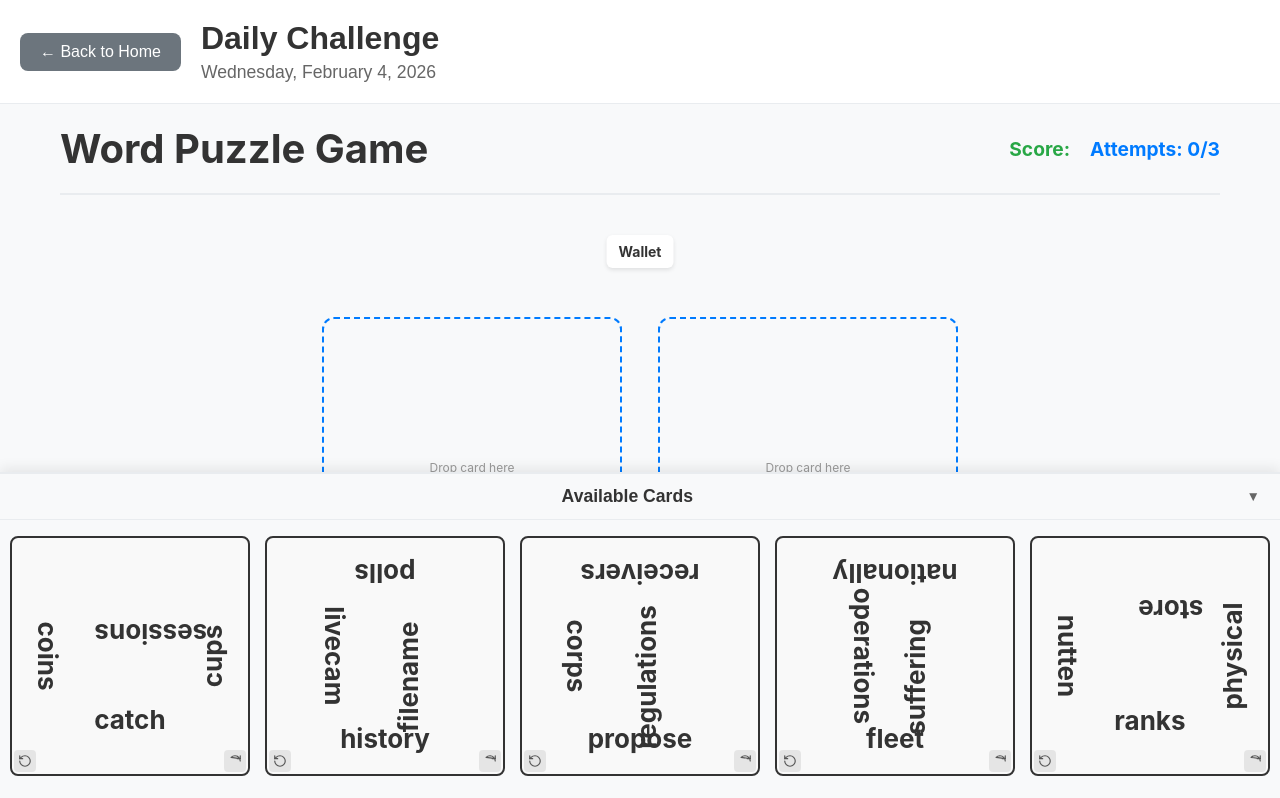
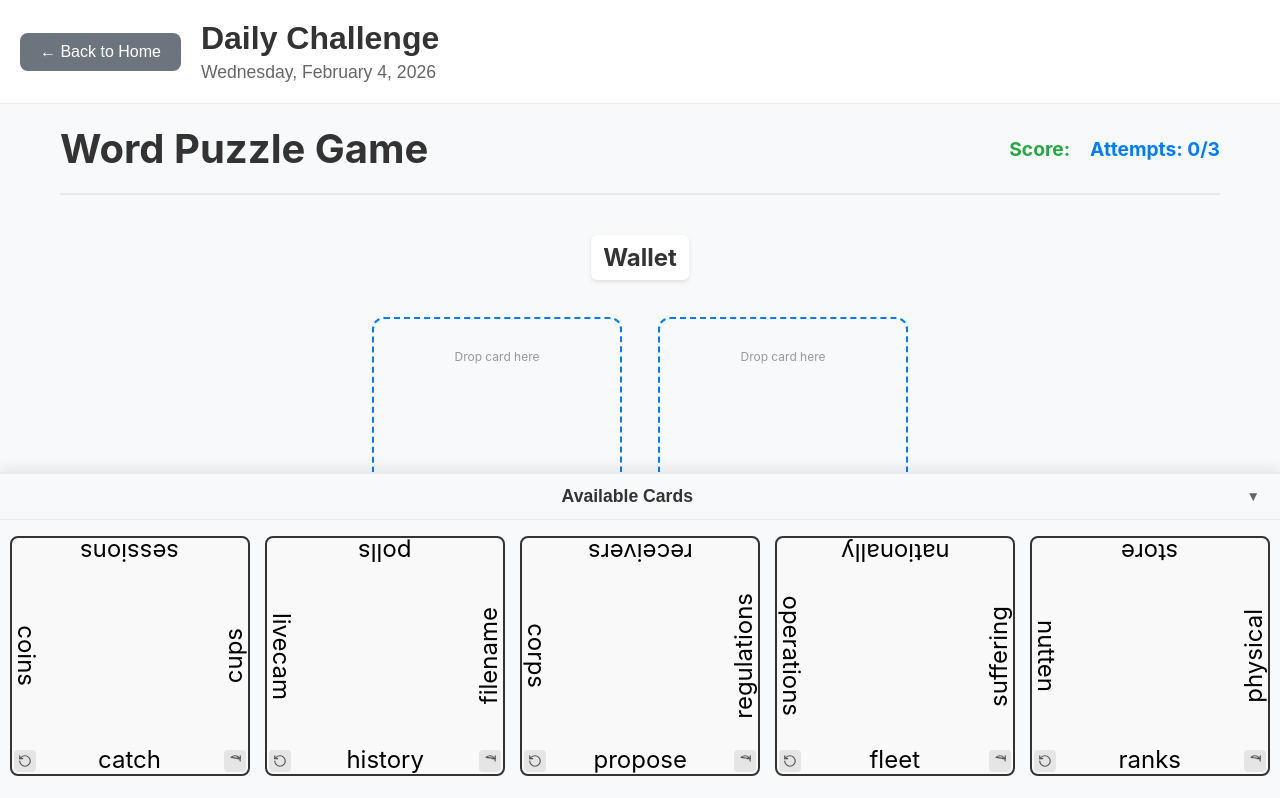
Before and after one commit to joelatwo/solo-clover, a Next.js app: page /puzzle/11-16-2025 in a window 1280 px wide. Shown: the top 798 px of the page. Built offline with nearby package versions, Linux system fonts and the light colour scheme.

Commit message:
Fixed the words and cleaned a few things up

```diff
--- a/src/components/Card.module.css
+++ b/src/components/Card.module.css
@@ -43,45 +43,52 @@
   box-shadow: 0 0 0 2px rgba(220, 53, 69, 0.25);
 }
 
+.edge {
+  width: 100%;
+  height: 100%;
+  position: absolute;
+  bottom: 0;
+  text-align: center;
+  transform-origin: center;
+}
+
 .word {
-  position: absolute;
-  font-size: 26px;
-  font-weight: bold;
-  color: #333;
-  text-align: center;
-  max-width: 75%;
-  max-height: 75%;
-  word-wrap: break-word;
-  line-height: 1.3;
-  padding: 4px;
-  box-sizing: border-box;
-  display: flex;
-  align-items: center;
-  justify-content: center;
+  transform: rotate(180deg);
+  display: inline-block;
+  color: black;
+}
+
+.edgeTop {
+  transform: rotate(0);
+}
+
+.edgeBottom {
+  transform: rotate(180deg);
+}
+
+.edgeRight {
+  transform: rotate(90deg);
+}
+
+.edgeLeft {
+  transform: rotate(-90deg);
+  /* background-color: black; */
 }
 
 .wordTop {
-  top: 6%;
-  left: 50%;
-  transform: translateX(-50%) rotate(180deg);
+  font-size: var(--inner-word-size);
 }
 
 .wordRight {
-  right: 6%;
-  top: 50%;
-  transform: rotate(270deg) translateY(-50%);
+  font-size: var(--inner-word-size);
 }
 
 .wordBottom {
-  bottom: 6%;
-  left: 50%;
-  transform: translateX(-50%);
+  font-size: var(--inner-word-size);
 }
 
 .wordLeft {
-  left: 6%;
-  /* top: 50%; */
-  transform: rotate(90deg);
+  font-size: var(--inner-word-size);
 }
 
 .rotateBtnLeft,
--- a/src/components/Card.tsx
+++ b/src/components/Card.tsx
@@ -88,17 +88,25 @@ export default function Card({
           transform: `rotate(${rotationDeg}deg)`,
         }}
       >
-        <div className={`${styles.word} ${styles.wordTop}`}>
-          {getWordAtPosition("top")}
+        <div className={`${styles.edge} ${styles.edgeTop}`}>
+          <span className={`${styles.word} ${styles.wordTop}`}>
+            {getWordAtPosition("top")}
+          </span>
         </div>
-        <div className={`${styles.word} ${styles.wordRight}`}>
-          {getWordAtPosition("right")}
+        <div className={`${styles.edge} ${styles.edgeRight}`}>
+          <span className={`${styles.word} ${styles.wordRight}`}>
+            {getWordAtPosition("right")}
+          </span>
         </div>
-        <div className={`${styles.word} ${styles.wordBottom}`}>
-          {getWordAtPosition("bottom")}
+        <div className={`${styles.edge} ${styles.edgeBottom}`}>
+          <span className={`${styles.word} ${styles.wordBottom}`}>
+            {getWordAtPosition("bottom")}
+          </span>
         </div>
-        <div className={`${styles.word} ${styles.wordLeft}`}>
-          {getWordAtPosition("left")}
+        <div className={`${styles.edge} ${styles.edgeLeft}`}>
+          <span className={`${styles.word} ${styles.wordLeft}`}>
+            {getWordAtPosition("left")}
+          </span>
         </div>
       </div>
       {(onRotateLeft || onRotateRight) && (
--- a/src/components/Puzzle.module.css
+++ b/src/components/Puzzle.module.css
@@ -89,11 +89,13 @@
   color: #999;
   text-align: center;
   padding: 10px;
+  width: 100%;
+  height: 100%;
 }
 
 .outerWord {
   position: absolute;
-  font-size: 14px;
+  font-size: var(--outer-word-size);
   font-weight: bold;
   color: #333;
   background: white;
--- a/src/hooks/useGameLogic.ts
+++ b/src/hooks/useGameLogic.ts
@@ -117,6 +117,7 @@ export function useGameLogic(initialPuzzle: PuzzleType | null) {
 
   const validateTopLeft = (solutions: PuzzleSlots, card: Card) => {
     const { top, left } = getCardByRotation(card);
+    console.log(getCardByRotation(card));
     return solutions.left.words[0] === left && solutions.top.words[0] === top;
   };
 
@@ -154,6 +155,7 @@ export function useGameLogic(initialPuzzle: PuzzleType | null) {
 
     const { solutions } = currentPuzzle;
 
+    console.log(solutions, placedCards.topLeft);
     if (
       !placedCards.topLeft ||
       !placedCards.topRight ||
--- a/src/pages/globals.css
+++ b/src/pages/globals.css
@@ -4,9 +4,11 @@
 
   /* Puzzle grid – change these to resize the grid and cards dynamically */
   --puzzle-card-size: 240px;
-  --puzzle-grid-size: 780px;
+  --puzzle-grid-size: 680px;
   --puzzle-grid-gap: 36px;
   --puzzle-grid-padding: 72px;
+  --outer-word-size: 24px;
+  --inner-word-size: 24px;
 }
 
 @media (prefers-color-scheme: dark) {
```
